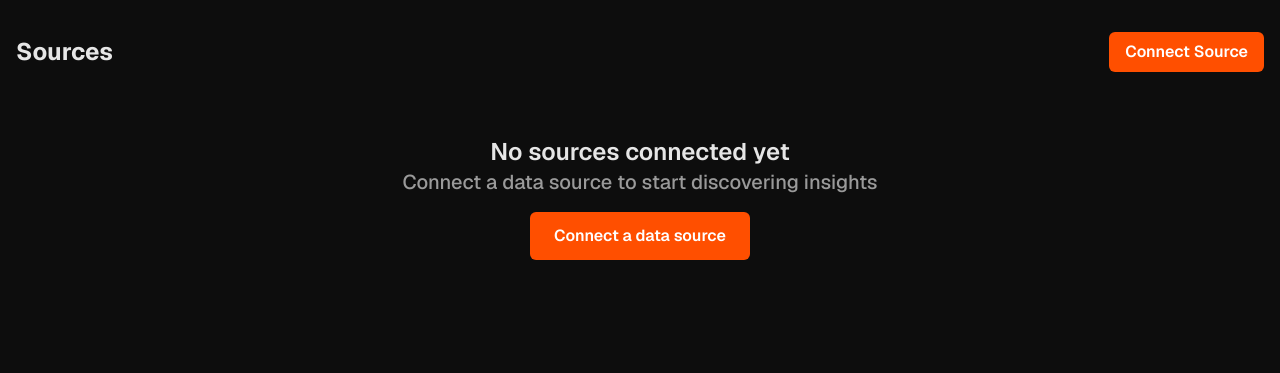
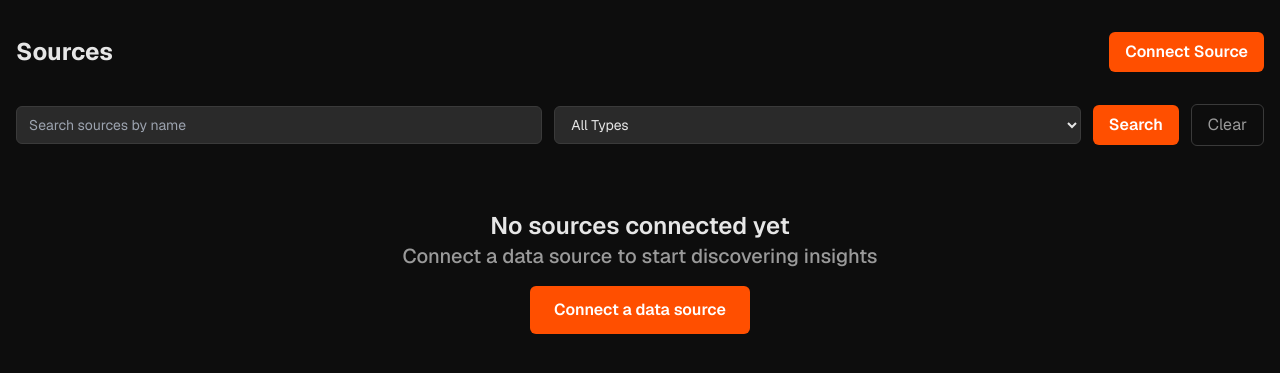
Before and after one commit to brayden-s-haws/Flint, a Django app: page /sources/ in a window 1280 px wide. Shown: the part 53-426 px from the top of the page. Run offline with Django 5.2, Linux system fonts and the light colour scheme; the visitor is signed in with stand-in values (Sample User, id 1); data comes from the database, SQL or seed files in the repository; data that the repository does not hold is empty; some libraries are stand-ins or nearby versions.

Commit message:
Mark source list filtering and search as complete in docs, implement search/filter UI in `source_list.html`, and finalize related view/template updates.

```diff
--- a/templates/sources/source_list.html
+++ b/templates/sources/source_list.html
@@ -8,6 +8,19 @@
         <h1 class="text-2xl font-bold text-flint-text">Sources</h1>
         <a href="{% url 'sources:add' %}" class="bg-flint-orange hover:bg-flint-orange-hover text-white font-semibold py-2 px-4 rounded-md">Connect Source</a>
     </div>
+    <form class="flex gap-3 items-center mb-6">
+        <input type="text" name="q" value="{{ q|default:'' }}" placeholder="Search sources by name" class="w-full bg-flint-card border border-flint-border-em rounded-md px-3 py-2 text-sm text-flint-text focus:outline-none focus:ring-2 focus:ring-flint-orange
+">
+        <select name="type" class="w-full bg-flint-card border border-flint-border-em rounded-md px-3 py-2 text-sm text-flint-text focus:outline-none focus:ring-2 focus:ring-flint-orange">
+            <option value="">All Types</option>
+            {% for st in source_types %}
+                <option value="{{ st.name }}" {% if source_type == st.name %}selected{% endif %}>{{ st.name }}</option>
+            {% endfor %}
+        </select>
+        <button type="submit" class="bg-flint-orange hover:bg-flint-orange-hover text-white font-semibold py-2 px-4 rounded-md">Search</button>
+        <a href="{% url 'sources:list' %}" class="border border-flint-border-em rounded-md text-flint-muted hover:text-flint-text px-4 py-2 whitespace-nowrap">Clear</a>
+
+    </form>
     <div>
         {% if sources %}
             {% for source in sources %}
```
Also changed, not shown: devdocs/featuredocs/source-list-filtering.md (+2 -2 lines).
